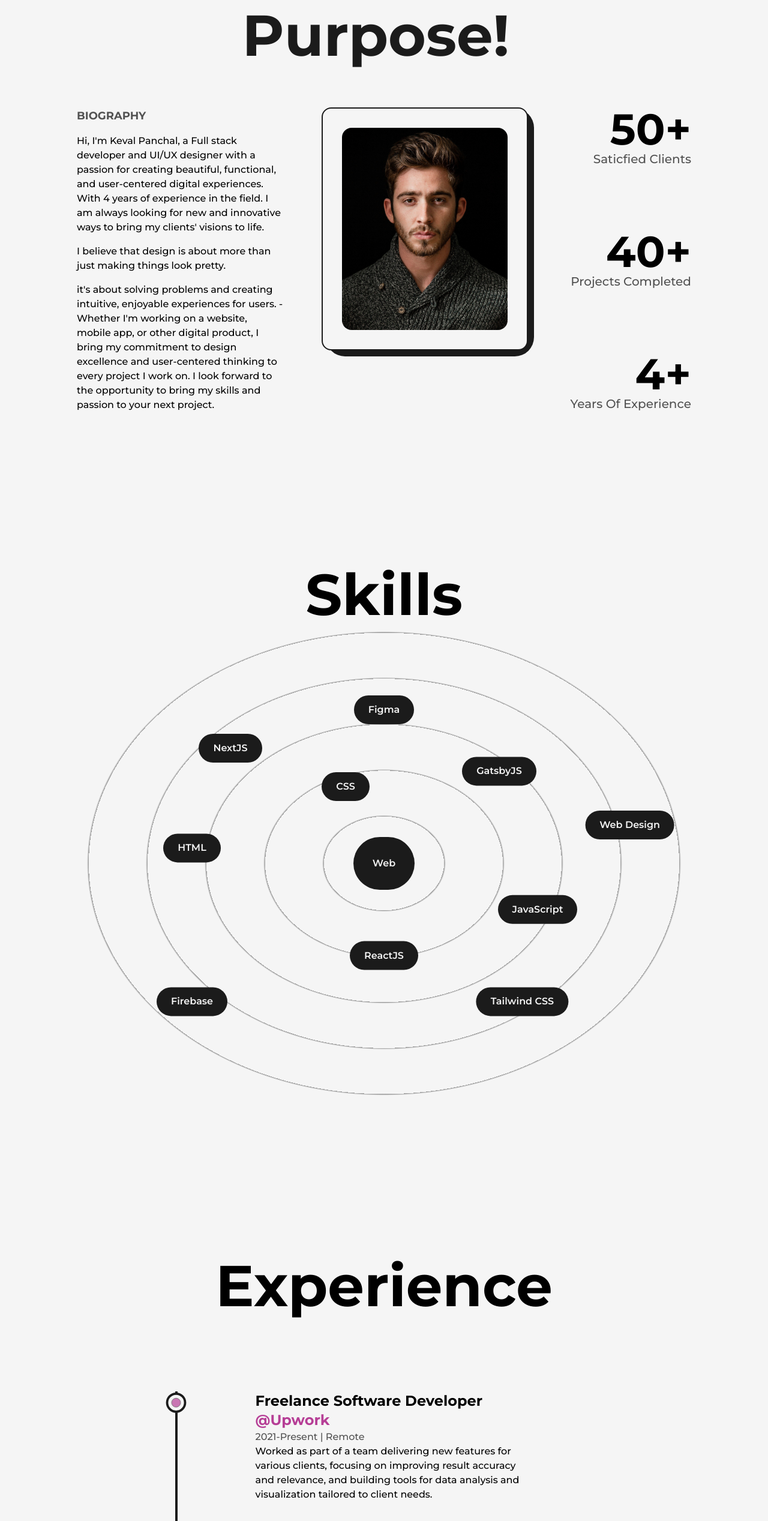
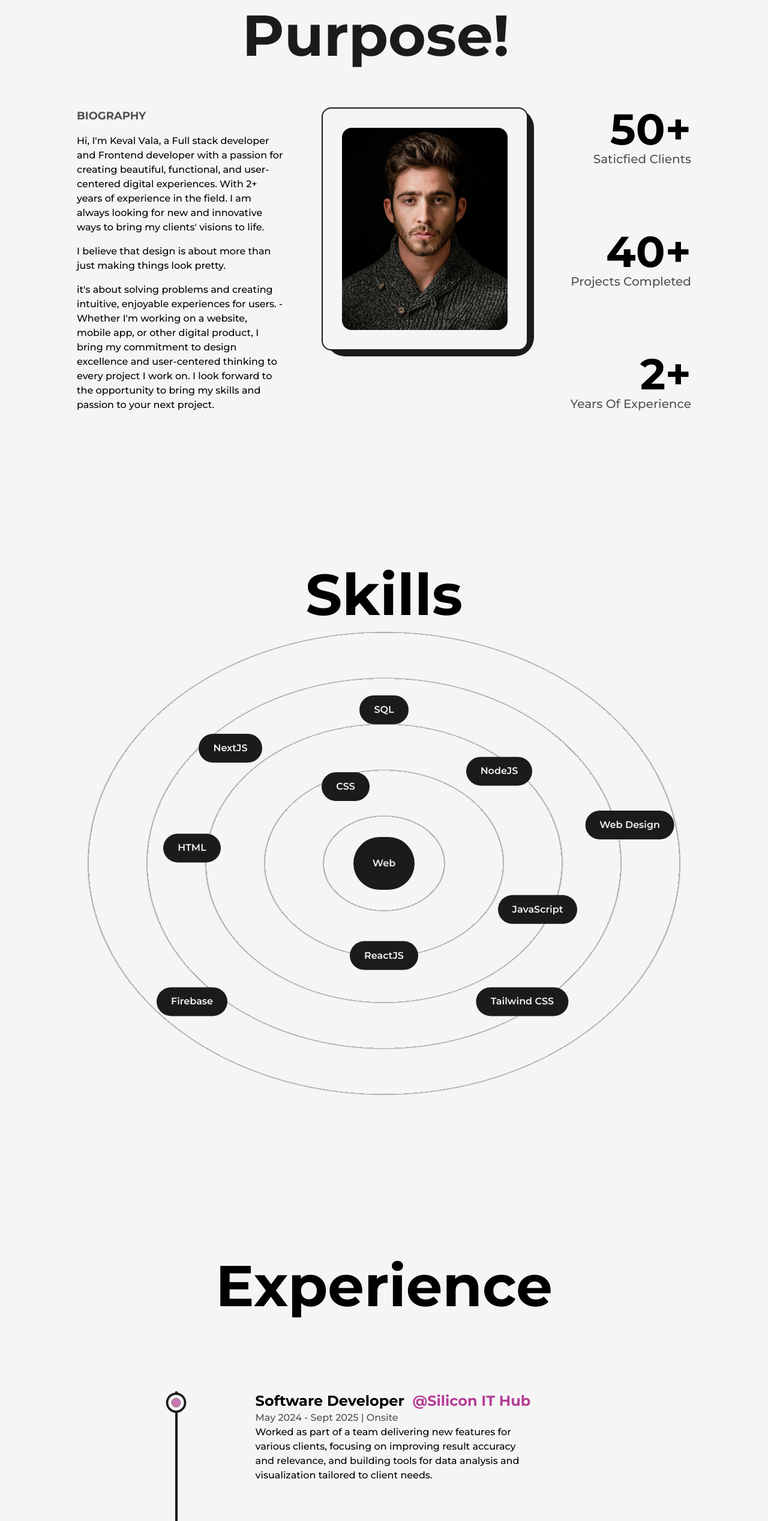
Before and after one commit to KevalVala05/NextJS-Portfolio, a Next.js app: page /about in a window 1280 px wide. Shown: the part 253-2788 px from the top of the page at 60% size. Built offline with nearby package versions, Linux system fonts and the light colour scheme.

Commit message:
pages design related changes

```diff
--- a/src/components/Education.js
+++ b/src/components/Education.js
@@ -49,23 +49,23 @@ const Education = () => {
         <ul className="w-full flex flex-col items-start justify-between ml-4 xs:ml-2">
           <Details
             type={"Higher Education (Science Stream)"}
-            time={"2014-2016"}
+            time={"2018-2019"}
             place={
               "Gujarat Secondary and Higher Secondary Education Board (GSEB)"
             }
             info={`Subjects included Mathematics, Physics, Chemistry, and English.`}
           />
           <Details
-            type={"Bachelor of Engineering (CSE)"}
-            time={"2016-2020"}
+            type={"Bachelor of Engineering (IT)"}
+            time={"2019-2023"}
             place={"Gujarat Technological University (GTU)"}
-            info={`Relevant courses included Data Structures and Algorithms, Computer Systems Engineering, and Artificial
+            info={`Relevant courses included Data Structures and Algorithms, Database Management, and Artificial
 Intelligence.
 `}
           />
           <Details
             type={"Online Coursework"}
-            time={"2016-2020"}
+            time={"2019-2023"}
             place={"Coursera And EdX"}
             info={`Completed coursework in advanced topics such as Reinforcement Learning, Computer Vision, and Machine Learning Engineering.`}
           />
--- a/src/components/Experience.js
+++ b/src/components/Experience.js
@@ -57,19 +57,19 @@ const Experience = () => {
         />
         <ul className="w-full flex flex-col items-start justify-between ml-4 xs:ml-2">
           <Details
-            position={"Freelance Software Developer"}
-            companyLink={"https://www.upwork.com/"}
-            company={"Upwork"}
-            time={"2021-Present"}
-            address={"Remote"}
+            position={"Software Developer"}
+            companyLink={"https://www.siliconithub.com/"}
+            company={"Silicon IT Hub"}
+            time={"May 2024 - Sept 2025"}
+            address={"Onsite"}
             work={`Worked as part of a team delivering new features for various clients, focusing on improving result accuracy and relevance, and building tools for data analysis and visualization tailored to client needs.
 `}
           />
           <Details
             position={"Freelance Software Developer"}
-            companyLink={"https://www.fiverr.com/"}
-            company={"Fiverr"}
-            time={"Summer 2021"}
+            companyLink={"https://sovendeveloper.com/"}
+            company={"Soven Developer"}
+            time={"Mar 2024 - Apr 2024"}
             address={"Remote"}
             work={`
 Worked on a team responsible for developing a new mobile app feature that allowed users to create and
@@ -79,20 +79,20 @@ the backend infrastructure to support the feature.
           />
 
           <Details
-            position={"Freelance Software Developer"}
-            companyLink={"https://www.truelancer.com/"}
-            company={"Truelancer"}
-            time={"2020-2021"}
-            address={"Remote"}
+            position={"Software Developer"}
+            companyLink={"https://raoinformationtechnology.com/"}
+            company={"Rao InfoTech"}
+            time={"Jul 2023 - Feb 2024"}
+            address={"Onsite"}
             work={`Worked on a team responsible for developing mobile app, including implementing new features such
 as product recommendations and user reviews, and optimizing the app's performance and reliability.`}
           />
 
           <Details
-            position={"Freelance Software Developer"}
-            companyLink={"https://www.freelancer.com/"}
-            company={"Freelancer"}
-            time={"Summer 2019"}
+            position={"Software Developer Trainee"}
+            companyLink={"https://parsetu.de/"}
+            company={"Parsetu"}
+            time={"Oct 2022 - Jun 2023"}
             address={"Remote"}
             work={`Collaborated on developing new features for a client web app, including redesigning the settings panel UI, improving core component performance, and building an additional website to fulfill client needs.`}
           />
--- a/src/components/Footer.js
+++ b/src/components/Footer.js
@@ -22,7 +22,7 @@ const Footer = () => {
             target="_blank"
             className="underline underline-offset-2"
           >
-            Keval Panchal
+            Keval Vala
           </Link>
         </div>
         <Link href="/" target="_blank" className="underline underline-offset-2">
--- a/src/components/Logo.js
+++ b/src/components/Logo.js
@@ -25,7 +25,7 @@ const Logo = () => {
         href="/"
         className="w-16 h-16 bg-dark dark:border-light border border-solid border-transparent text-light flex items-center justify-center rounded-full text-2xl font-bold"
       >
-        KP
+        KV
       </MotionLink>
     </div>
   );
--- a/src/components/Skills.js
+++ b/src/components/Skills.js
@@ -46,10 +46,10 @@ const Skills = () => {
 
         <Skill name={"NextJS"} x={"-20vw"} y={"-15vw"} />
 
-        <Skill name={"GatsbyJS"} x={"15vw"} y={"-12vw"} />
+        <Skill name={"NodeJS"} x={"15vw"} y={"-12vw"} />
         <Skill name={"Web Design"} x={"32vw"} y={"-5vw"} />
 
-        <Skill name={"Figma"} x={"0vw"} y={"-20vw"} />
+        <Skill name={"SQL"} x={"0vw"} y={"-20vw"} />
         <Skill name={"Firebase"} x={"-25vw"} y={"18vw"} />
         <Skill name={"Tailwind CSS"} x={"18vw"} y={"18vw"} />
       </div>
--- a/src/pages/about.js
+++ b/src/pages/about.js
@@ -53,9 +53,9 @@ const about = () => {
                 Biography
               </h2>
               <p className="font-medium">
-                Hi, I'm Keval Panchal, a Full stack developer and UI/UX designer with a
+                Hi, I'm Keval Vala, a Full stack developer and Frontend developer with a
                 passion for creating beautiful, functional, and user-centered
-                digital experiences. With 4 years of experience in the field. I
+                digital experiences. With 2+ years of experience in the field. I
                 am always looking for new and innovative ways to bring my
                 clients' visions to life.
               </p>
@@ -107,7 +107,7 @@ const about = () => {
               </div>
               <div className="flex flex-col items-end justify-center xl:items-center">
                 <span className="inline-block text-7xl font-bold md:text-6xl sm:text-5xl xs:text-4xl">
-                  <AnimatedNumbers value={4} />+
+                  <AnimatedNumbers value={2} />+
                 </span>
                 <h2 className="text-xl font-medium capitalize text-dark/75 dark:text-light/75 xl:text-center md:text-lg sm:text-base xs:text-sm">
                   years of experience
```
